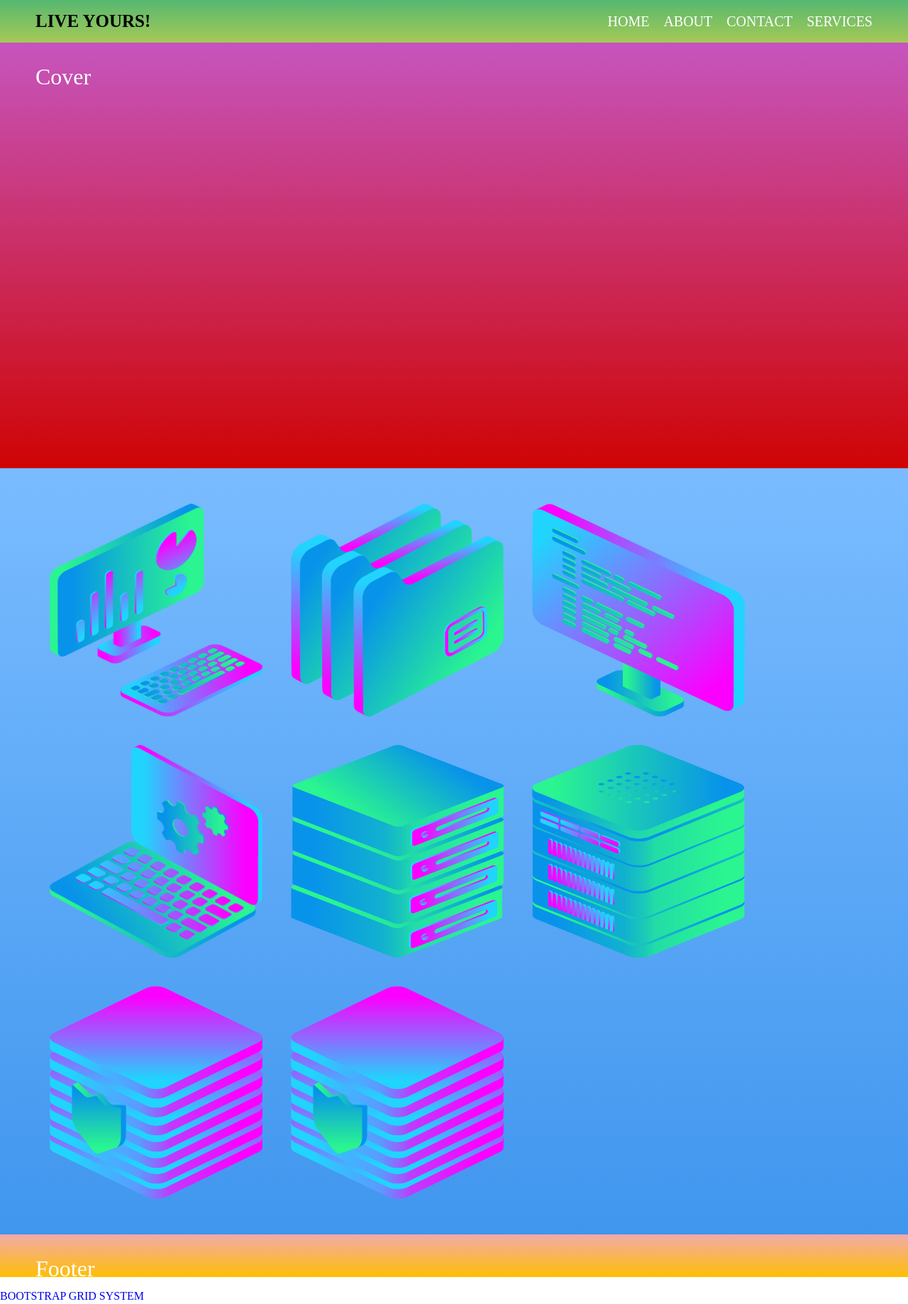
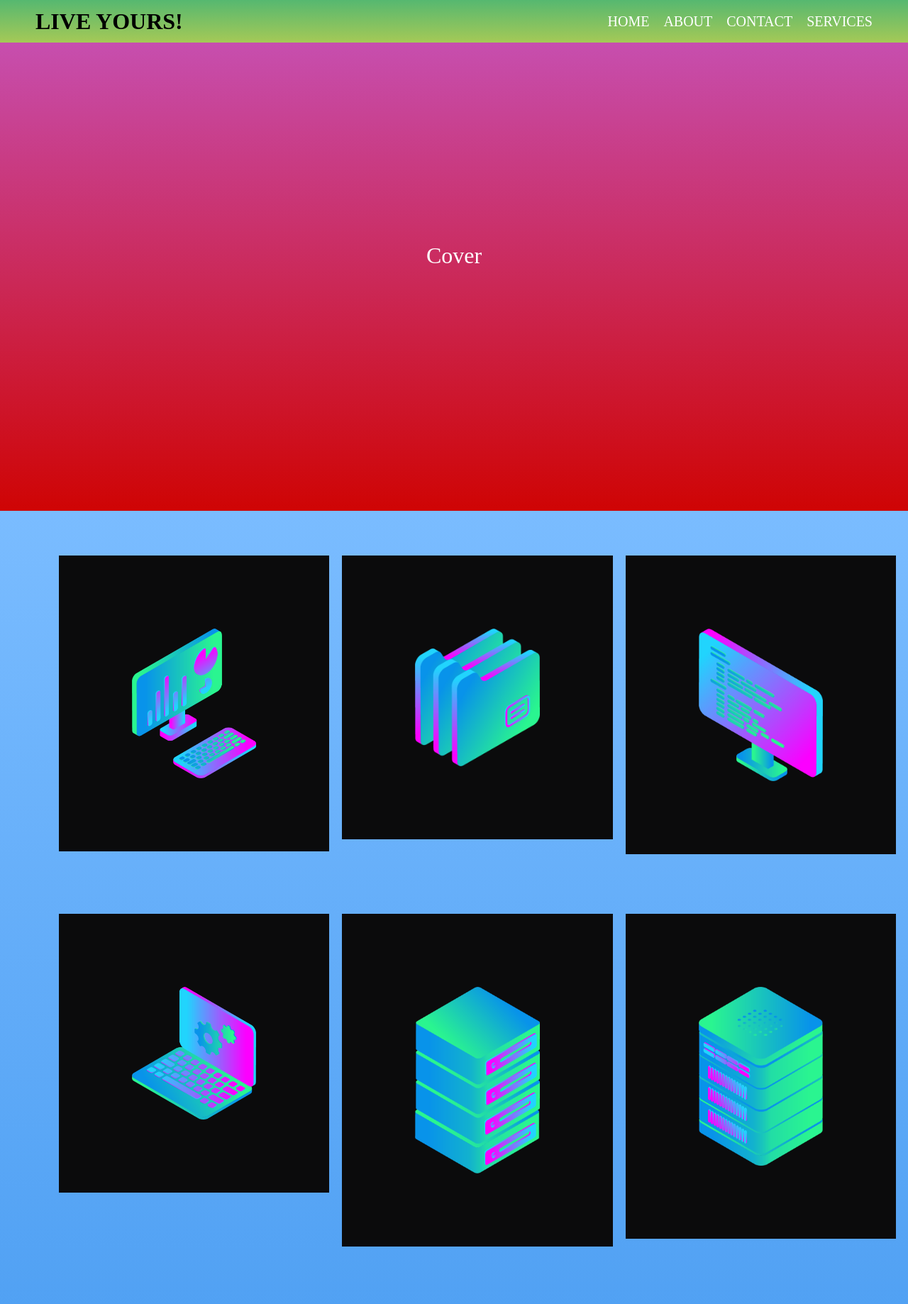
Before and after one commit to ianthedeveloper/CSS-Layout-Flexbox.-CSS-Grid-Bootstrap-Grid-System-Navbar, a plain HTML site: page CSS Layout, Flexbox. CSS Grid, Bootstrap Grid System, Navbar/CSS Layout, Flexbox. CSS Grid, Bootstrap Grid System, Navbar/index.html in a window 1280 px wide. Shown: the top 1838 px of the page at 71% size. Drawn offline with Linux system fonts and the light colour scheme.

Commit message:
Update style.css

```diff
--- a/CSS Layout, Flexbox. CSS Grid, Bootstrap Grid System, Navbar/CSS Layout, Flexbox. CSS Grid, Bootstrap Grid System, Navbar/style.css
+++ b/CSS Layout, Flexbox. CSS Grid, Bootstrap Grid System, Navbar/CSS Layout, Flexbox. CSS Grid, Bootstrap Grid System, Navbar/style.css
@@ -13,12 +13,13 @@
 
 }
 
-.container {
+.container1 {
     display: -webkit-box;
     display: -ms-flexbox;
     display: flex;
     -ms-flex-wrap: wrap;
     flex-wrap: wrap;
+
 }
 .zone {
     padding:30px 50px;
@@ -74,9 +75,10 @@
     text-decoration: none;
     color: black;
     font-family: 'Times New Roman', Times, serif;
-    font-size: 25px;
+    font-size: 32px;
     font-weight: bold;
 }
+
 
 .green .links {
     font-size: 20px;
@@ -87,8 +89,15 @@
     gap: 20px;
 }
 
+
 .green li:hover {
-    color: #60abf8;
+    color: #0b0b0c;
+
+}
+
+.stretch{
+    position: fixed;
+    top: 0;
 
 }
 
@@ -106,18 +115,20 @@
 
     width: 100%;
     /* max-width: 1440px; */
-    height: 600px;
-}
+    height: 90vh;
 
-.red .p1 {
+
     display: -webkit-box;
     display: -ms-flexbox;
     display: flex;
     -webkit-box-pack: center;
     -ms-flex-pack: center;
     justify-content: center;
+    -webkit-box-align: center;
+    -ms-flex-align: center;
+    align-items: center;
+}
 
-}
 
 /***********************************************************************
  *  Yellow Background
@@ -136,19 +147,19 @@
     /* W3C */
 
     width: 100%;
-    height: 40px;
-
-}
-
-.yellow .p2 {
+    height: 75px;
     display: -webkit-box;
     display: -ms-flexbox;
     display: flex;
     -webkit-box-pack: center;
     -ms-flex-pack: center;
     justify-content: center;
-    margin: 0 auto;
+    -webkit-box-align: center;
+    -ms-flex-align: center;
+    align-items: center;
+
 }
+
 /***********************************************************************
  *  Blue Background
  **********************************************************************/
@@ -160,22 +171,54 @@
     background: -o-linear-gradient(top, #7abcff 0%,#60abf8 44%,#4096ee 100%); /* Opera 11.10+ */
     background: -ms-linear-gradient(top, #7abcff 0%,#60abf8 44%,#4096ee 100%); /* IE10+ */
     background: linear-gradient(top, #7abcff 0%,#60abf8 44%,#4096ee 100%); /* W3C */
-width: 100%;
+    width: 100%;
+
 
 }
 
-.zone .blue .container {
+.blue .container {
     display: -ms-grid;
     display: grid;
-    margin: 0 auto;
+    gap: 18px;
     grid-template-columns: repeat(auto-fill, minmax(300px, 1fr));
 }
 
-img {
-    width: 300px;
-    height: 300px;
-    margin: 20px;
+.box img {
+    width: 100%;
+    height: 100%;
     /* object-fit: cover; */
     /* object-position: center; */
 
 }
+
+.box{
+    width: 100%;
+    /* height: 100px; */
+    background-color: #0b0b0c;
+    padding: 103px;
+    margin: 33px;
+}
+
+
+
+@media only screen and (max-width: 700px) {
+    .green .logo {
+        font-size: 18px;
+        padding: 0px;
+        margin: 0;
+
+    }
+
+
+}
+
+@media only screen and (max-width: 700px) {
+    .green .links {
+        font-size: 11px;
+        padding: 0px;
+        margin: 0;
+
+    }
+
+
+}
```
